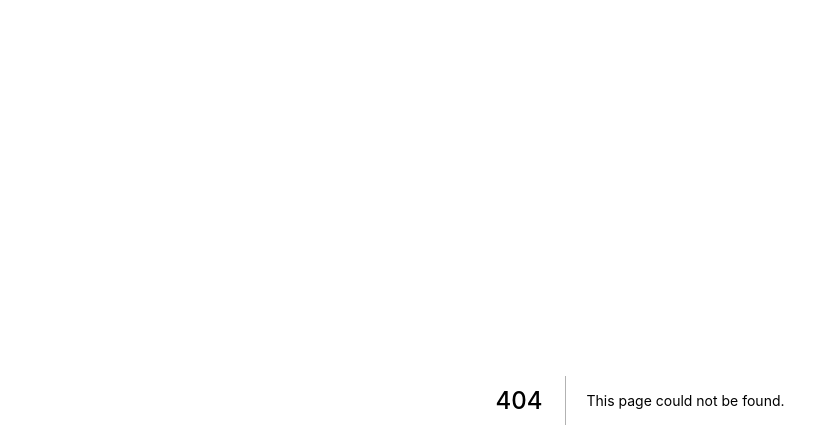
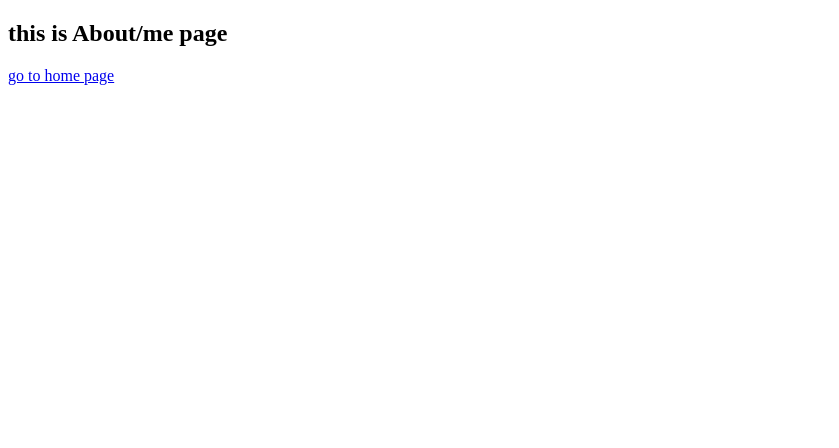
Before and after one commit to dereakif/next-app, a Next.js app: page /about/me in a window 1280 px wide. Before the commit this address had no page. Shown: the top 448 px of the page, without its empty margins (0-839 px from the left). Built offline with nearby package versions, Linux system fonts and the light colour scheme.

Commit message:
create: nested route

```diff
--- a/pages/about.tsx
+++ b/pages/about/index.tsx
@@ -5,7 +5,10 @@ const AboutPage: NextPage = () => {
   return (
     <>
       <h2>this is About page</h2>
-      <Link href="/">go to home page</Link>
+      <div>
+        <Link href="/">go to home page</Link>
+      </div>
+      <Link href="/about/me">go to about/me page</Link>
     </>
   );
 };
--- /dev/null
+++ b/pages/about/me.tsx
@@ -0,0 +1,12 @@
+import { NextPage } from "next";
+import Link from "next/link";
+
+const AboutMePage: NextPage = () => {
+  return (
+    <>
+      <h2>this is About/me page</h2>
+      <Link href="/">go to home page</Link>
+    </>
+  );
+};
+export default AboutMePage;
```
